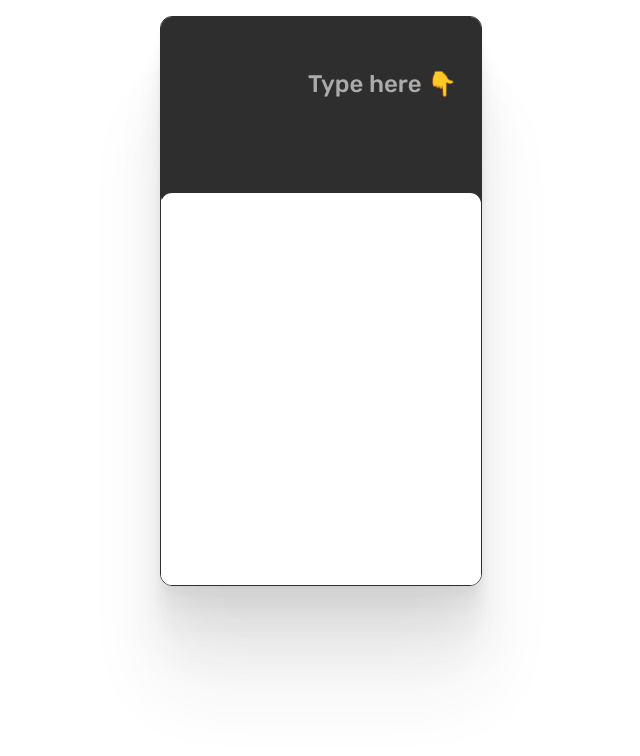
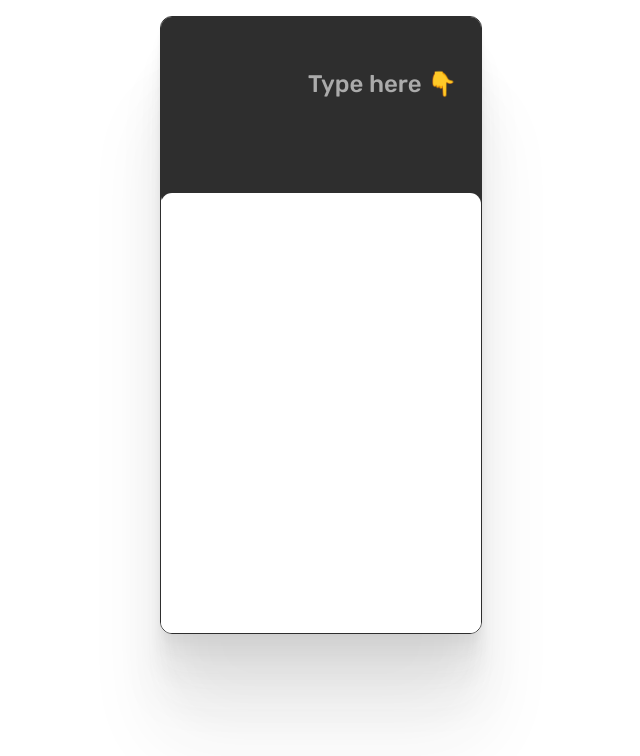
Before and after one commit to Explicit12/yet-another-calculator, a Vue app: page / in a window 1280 px wide. Shown: the top 756 px of the page, without its empty margins (79-719 px from the left). Built offline with nearby package versions, Linux system fonts and the light colour scheme.

Commit message:
added NumPad component

```diff
--- a/src/components/CalculatorBody.vue
+++ b/src/components/CalculatorBody.vue
@@ -1,19 +1,17 @@
 <script setup>
   import ScoreBoard from "./ScoreBoard.vue";
+  import NumPad from "./NumPad.vue";
 </script>
 
 <template>
   <form action="#" class="calculator">
     <ScoreBoard />
-    <div class="numpad"></div>
+    <NumPad />
   </form>
 </template>
 
 <style scoped lang="scss">
   .calculator {
-    // width: 320px;
-    height: 568px;
-
     border: var(--body-border);
     border-radius: 12px;
     box-shadow: var(--body-shadow);
--- /dev/null
+++ b/src/components/NumPad.vue
@@ -0,0 +1,26 @@
+<script setup></script>
+
+<template>
+  <div class="numpad"></div>
+</template>
+
+<style scoped lang="scss">
+  .numpad {
+    margin-top: -14px;
+    height: 392px;
+    background-color: var(--numpad-background);
+    border-radius: 11px;
+    padding: 1.5rem;
+
+    display: grid;
+    gap: 1rem;
+    grid-template-columns: repeat(4, 1fr);
+    grid-template-rows: repeat(5, 1fr);
+    grid-template-areas:
+      "clear divide multiple backspace"
+      "seven eight nine minus"
+      "four five six plus"
+      "one two three equal"
+      "percent zero dot equal";
+  }
+</style>
--- a/src/components/ScoreBoard.vue
+++ b/src/components/ScoreBoard.vue
@@ -71,8 +71,8 @@
       content: "";
       background: linear-gradient(
         90deg,
-        #2e2e2e 6.25%,
-        rgba(46, 46, 46, 0) 100%
+        var(--scoreboard-background) 6.25%,
+        transparent 100%
       );
       position: absolute;
       height: 3.6rem;
```
